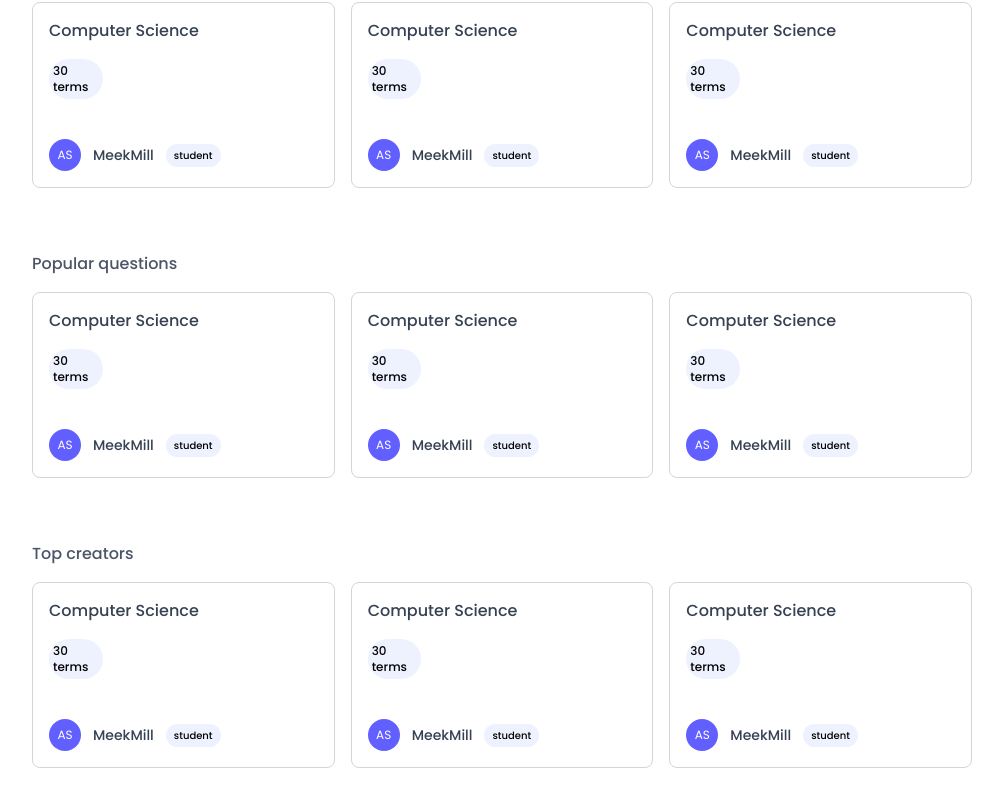
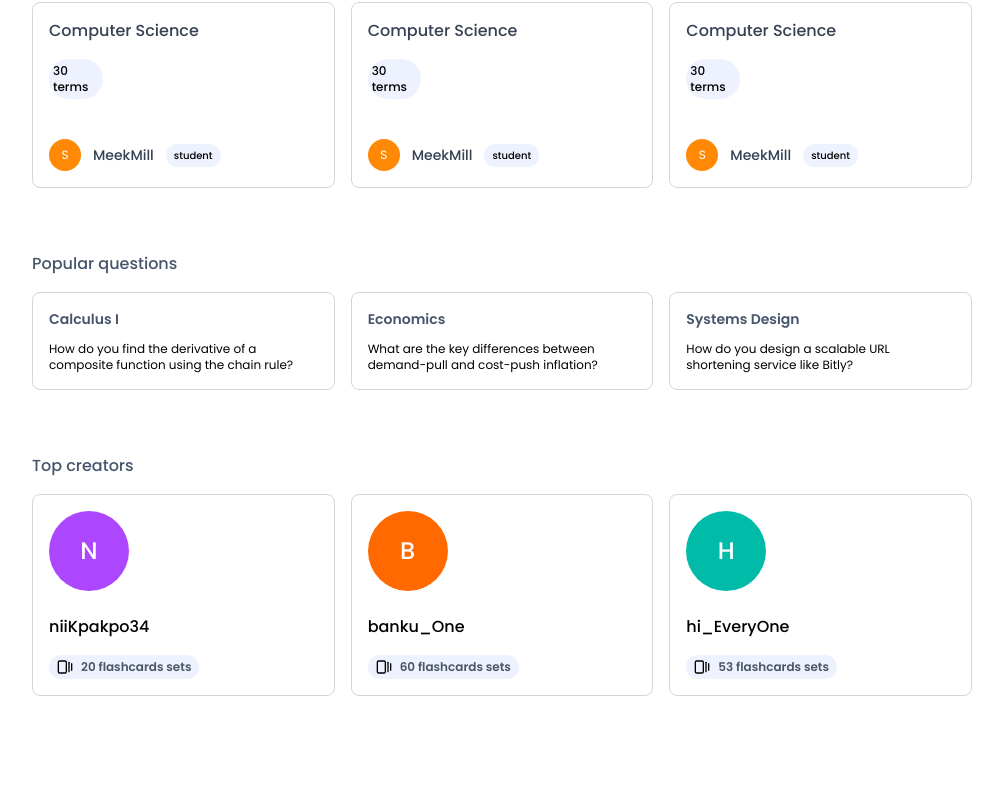
Before and after one commit to gideonadjei94/KnowMateFrontend, a React (Vite) app: page /dashboard in a window 1280 px wide. Shown: the part 588-1394 px from the top of the page, without its empty margins (268-1271 px from the left). After the commit the page ends 1340 px from the top, so only its background shows below. Built offline with nearby package versions, Linux system fonts and the light colour scheme; the HTML template or start-up script is replaced by a standard one.

Commit message:
User Dashboard

```diff
--- a/src/components/FlashcardCard.jsx
+++ b/src/components/FlashcardCard.jsx
@@ -1,6 +1,9 @@
-import React from "react";
+import clsx from "clsx";
+import { getAvatarDetails } from "../utils/AvatarDetails";
 
 export default function () {
+  const { initial, bgColor } = getAvatarDetails("solidNegga23");
+
   return (
     <div className="rounded-lg border border-gray-300 p-4 flex flex-col hover:shadow-md cursor-pointer">
       <div>
@@ -12,8 +15,13 @@ export default function () {
       </div>
 
       <div className="flex items-center gap-x-3 mt-10">
-        <div className="size-8 rounded-full bg-indigo-500 flex items-center justify-center text-white text-xs">
-          AS
+        <div
+          className={clsx(
+            "size-8 rounded-full flex items-center justify-center text-white text-xs",
+            bgColor
+          )}
+        >
+          {initial}
         </div>
 
         <p className="text-sm font-medium text-gray-700">MeekMill</p>
--- a/src/components/Footer.jsx
+++ b/src/components/Footer.jsx
@@ -1,3 +1,5 @@
+import { Instagram, Linkedin, Twitter } from "lucide-react";
+
 export default function Footer() {
   return (
     <div className="py-12 px-[10%] mt-[10%] bg-gray-100">
@@ -45,23 +47,23 @@ export default function Footer() {
         <div className="flex flex-col gap-4">
           <h3 className="text-xl font-semibold">Contact & Social</h3>
           <p className=" ">Email: support@knowmate.app</p>
-          <p className=" ">Phone: +233 XXX XXX XXX</p>
+          <p className=" ">Phone: +233 20 544 615</p>
           <div>
             <p className=" mb-2">Follow Us</p>
             <ul className="flex gap-4 ">
               <li>
                 <a href="#" className="hover:cursor-pointer">
-                  Twitter
+                  <Twitter className="size-5 hover:text-red-500" />
                 </a>
               </li>
               <li>
                 <a href="#" className="hover:cursor-pointer">
-                  LinkedIn
+                  <Linkedin className="size-5 hover:text-red-500" />
                 </a>
               </li>
               <li>
                 <a href="#" className="hover:cursor-pointer">
-                  Instagram
+                  <Instagram className="size-5 hover:text-red-500" />
                 </a>
               </li>
             </ul>
--- /dev/null
+++ b/src/components/PopularQuestionsCard.jsx
@@ -0,0 +1,9 @@
+export default function PopularQuestionsCard({ question }) {
+  return (
+    <div className="rounded-lg border border-gray-300 p-4 flex flex-col hover:shadow-md cursor-pointer">
+      <p className="text-sm font-semibold text-slate-600">{question.course}</p>
+
+      <p className="text-xs mt-3">{question.question}</p>
+    </div>
+  );
+}
--- /dev/null
+++ b/src/components/TopCreatorCard.jsx
@@ -0,0 +1,28 @@
+import clsx from "clsx";
+import { GalleryVerticalEnd } from "lucide-react";
+import { getAvatarDetails } from "../utils/AvatarDetails";
+
+export default function TopCreatorCard({ creator }) {
+  const { initial, bgColor } = getAvatarDetails(creator.username);
+  return (
+    <div className="rounded-lg border border-gray-300 p-4 flex flex-col hover:shadow-md cursor-pointer">
+      <div
+        className={clsx(
+          "size-20 rounded-full bg-gray-300 flex items-center justify-center text-2xl font-medium text-white",
+          bgColor
+        )}
+      >
+        {initial}
+      </div>
+
+      <p className="font-medium mt-6">{creator.username}</p>
+
+      <div className="flex py-1 px-2 rounded-full bg-indigo-50 items-center gap-x-2 w-fit mt-4">
+        <GalleryVerticalEnd className="size-4 rotate-90" />
+        <p className="text-xs font-semibold text-gray-600">
+          {creator.noOfFlashCards} flashcards sets
+        </p>
+      </div>
+    </div>
+  );
+}
--- a/src/pages/Dashboard/HomeOutlet.jsx
+++ b/src/pages/Dashboard/HomeOutlet.jsx
@@ -1,5 +1,7 @@
 import FlashcardCard from "../../components/FlashcardCard";
 import HomeRecentsCard from "../../components/HomeRecentsCard";
+import PopularQuestionsCard from "../../components/PopularQuestionsCard";
+import TopCreatorCard from "../../components/TopCreatorCard";
 
 export default function HomeOutlet() {
   const recentsData = [
@@ -16,9 +18,42 @@ export default function HomeOutlet() {
       by: "NiiKpokpo3",
     },
   ];
+
+  const topCreatorsData = [
+    {
+      username: "niiKpakpo34",
+      noOfFlashCards: 20,
+    },
+    {
+      username: "banku_One",
+      noOfFlashCards: 60,
+    },
+    {
+      username: "hi_EveryOne",
+      noOfFlashCards: 53,
+    },
+  ];
+
+  const popularQuestions = [
+    {
+      course: "Calculus I",
+      question:
+        "How do you find the derivative of a composite function using the chain rule?",
+    },
+    {
+      course: "Economics",
+      question:
+        "What are the key differences between demand-pull and cost-push inflation?",
+    },
+    {
+      course: "Systems Design",
+      question:
+        "How do you design a scalable URL shortening service like Bitly?",
+    },
+  ];
   return (
     <div className=" mb-14">
-      <p className="text-gray-600 font-medium ml-4">Recents</p>
+      <p className="text-slate-600 font-medium ml-4">Recents</p>
 
       <div className="grid grid-cols-1 md:grid-cols-2 gap-4 mt-3">
         {recentsData.map((recent, index) => (
@@ -27,7 +62,7 @@ export default function HomeOutlet() {
       </div>
 
       <div className="mt-16 mx-2">
-        <p className="text-gray-600 font-medium ">Popular flashcard sets</p>
+        <p className="text-slate-600 font-medium ">Popular flashcard sets</p>
         <div className="mt-4 grid grid-cols-1 md:grid-cols-3 gap-4 ">
           <FlashcardCard />
           <FlashcardCard />
@@ -36,7 +71,7 @@ export default function HomeOutlet() {
       </div>
 
       <div className="mt-16 mx-2">
-        <p className="text-gray-600 font-medium ">Popular textbooks</p>
+        <p className="text-slate-600 font-medium ">Popular textbooks</p>
         <div className="mt-4 grid grid-cols-1 md:grid-cols-3 gap-4 ">
           <FlashcardCard />
           <FlashcardCard />
@@ -45,20 +80,20 @@ export default function HomeOutlet() {
       </div>
 
       <div className="mt-16 mx-2">
-        <p className="text-gray-600 font-medium ">Popular questions</p>
+        <p className="text-slate-600 font-medium ">Popular questions</p>
         <div className="mt-4 grid grid-cols-1 md:grid-cols-3 gap-4 ">
-          <FlashcardCard />
-          <FlashcardCard />
-          <FlashcardCard />
+          {popularQuestions.map((q, index) => (
+            <PopularQuestionsCard key={index} question={q} />
+          ))}
         </div>
       </div>
 
       <div className="mt-16 mx-2">
-        <p className="text-gray-600 font-medium ">Top creators</p>
+        <p className="text-slate-600 font-medium ">Top creators</p>
         <div className="mt-4 grid grid-cols-1 md:grid-cols-3 gap-4 ">
-          <FlashcardCard />
-          <FlashcardCard />
-          <FlashcardCard />
+          {topCreatorsData.map((creator, index) => (
+            <TopCreatorCard key={index} creator={creator} />
+          ))}
         </div>
       </div>
     </div>
--- a/src/pages/SignUp.jsx
+++ b/src/pages/SignUp.jsx
@@ -1,4 +1,4 @@
-import { Lock, Mail, X } from "lucide-react";
+import { Lock, Mail, User2 } from "lucide-react";
 import booksImg from "../assets/books.png";
 import googleLogo from "../assets/google.png";
 import { useState } from "react";
@@ -64,11 +64,11 @@ export default function SignUp() {
                 />
               </div>
               <div className="border border-gray-300 rounded-xl p-3 flex items-center gap-x-4 mt-5">
-                <Lock className="size-5 text-indigo-600" />
+                <User2 className="size-5 text-indigo-600" />
                 <input
-                  type="password"
+                  type="text"
                   className="w-full outline-none text-sm"
-                  placeholder="Enter a Password"
+                  placeholder="Enter a Username"
                 />
               </div>
               <div className="border border-gray-300 rounded-xl p-3 flex items-center gap-x-4 mt-5">
@@ -76,7 +76,7 @@ export default function SignUp() {
                 <input
                   type="password"
                   className="w-full outline-none text-sm"
-                  placeholder="Confirm your Password"
+                  placeholder="Enter a Password"
                 />
               </div>
               <div className="flex items-center gap-x-3 mt-3">
--- /dev/null
+++ b/src/utils/AvatarDetails.js
@@ -0,0 +1,40 @@
+export function getAvatarDetails(username) {
+  if (!username || typeof username !== "string") {
+    return { initial: "?", bgColor: "bg-gray-500" };
+  }
+
+  const initial = username.trim()[0].toUpperCase();
+
+  const colorMap = {
+    A: "bg-red-500",
+    B: "bg-orange-500",
+    C: "bg-amber-500",
+    D: "bg-yellow-500",
+    E: "bg-lime-500",
+    F: "bg-green-500",
+    G: "bg-emerald-500",
+    H: "bg-teal-500",
+    I: "bg-cyan-500",
+    J: "bg-sky-500",
+    K: "bg-blue-500",
+    L: "bg-indigo-500",
+    M: "bg-violet-500",
+    N: "bg-purple-500",
+    O: "bg-fuchsia-500",
+    P: "bg-pink-500",
+    Q: "bg-rose-500",
+    R: "bg-red-400",
+    S: "bg-orange-400",
+    T: "bg-yellow-400",
+    U: "bg-green-400",
+    V: "bg-blue-400",
+    W: "bg-indigo-400",
+    X: "bg-purple-400",
+    Y: "bg-pink-400",
+    Z: "bg-rose-400",
+  };
+
+  const bgColor = colorMap[initial] || "bg-gray-500";
+
+  return { initial, bgColor };
+}
```
